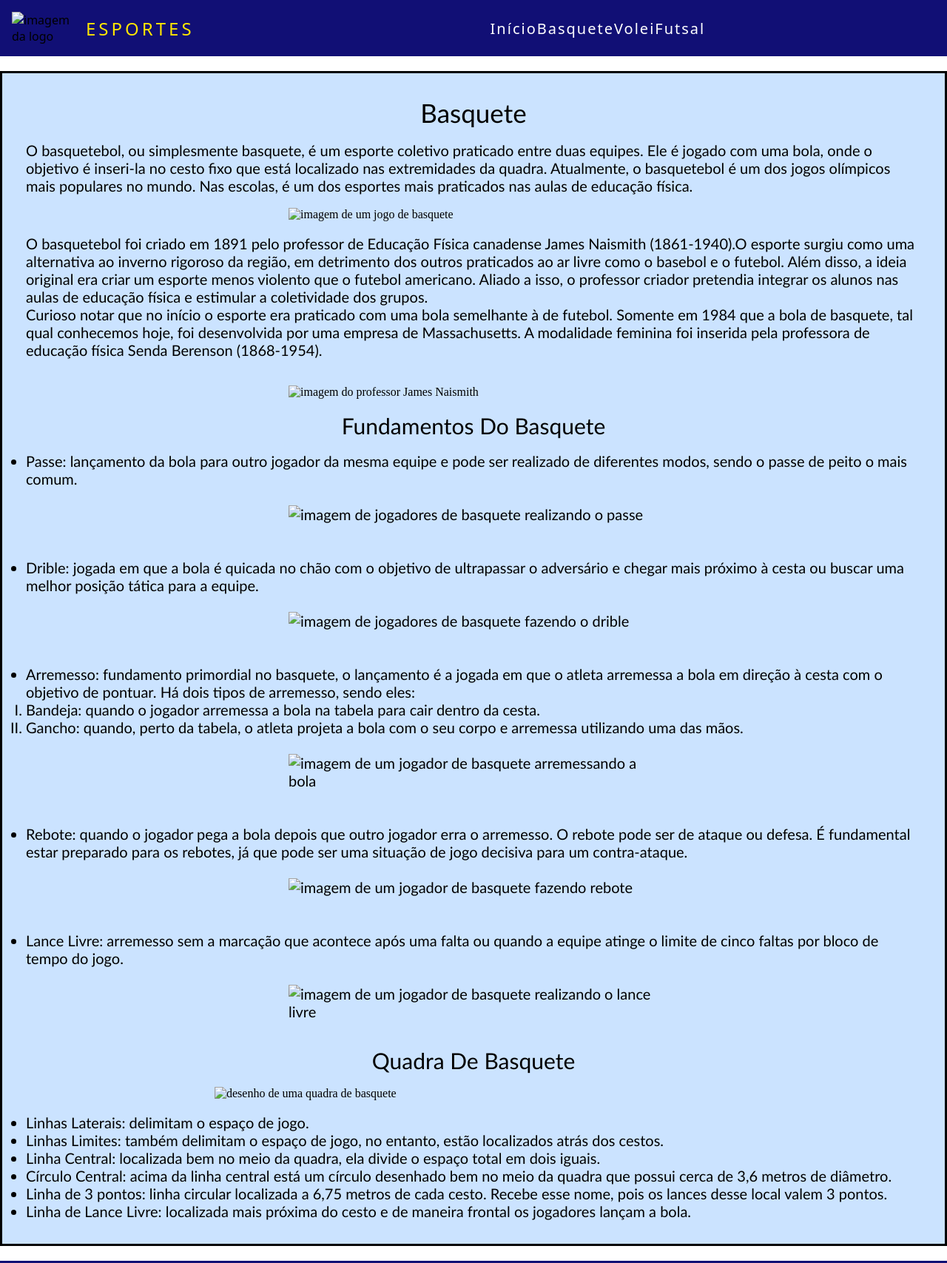
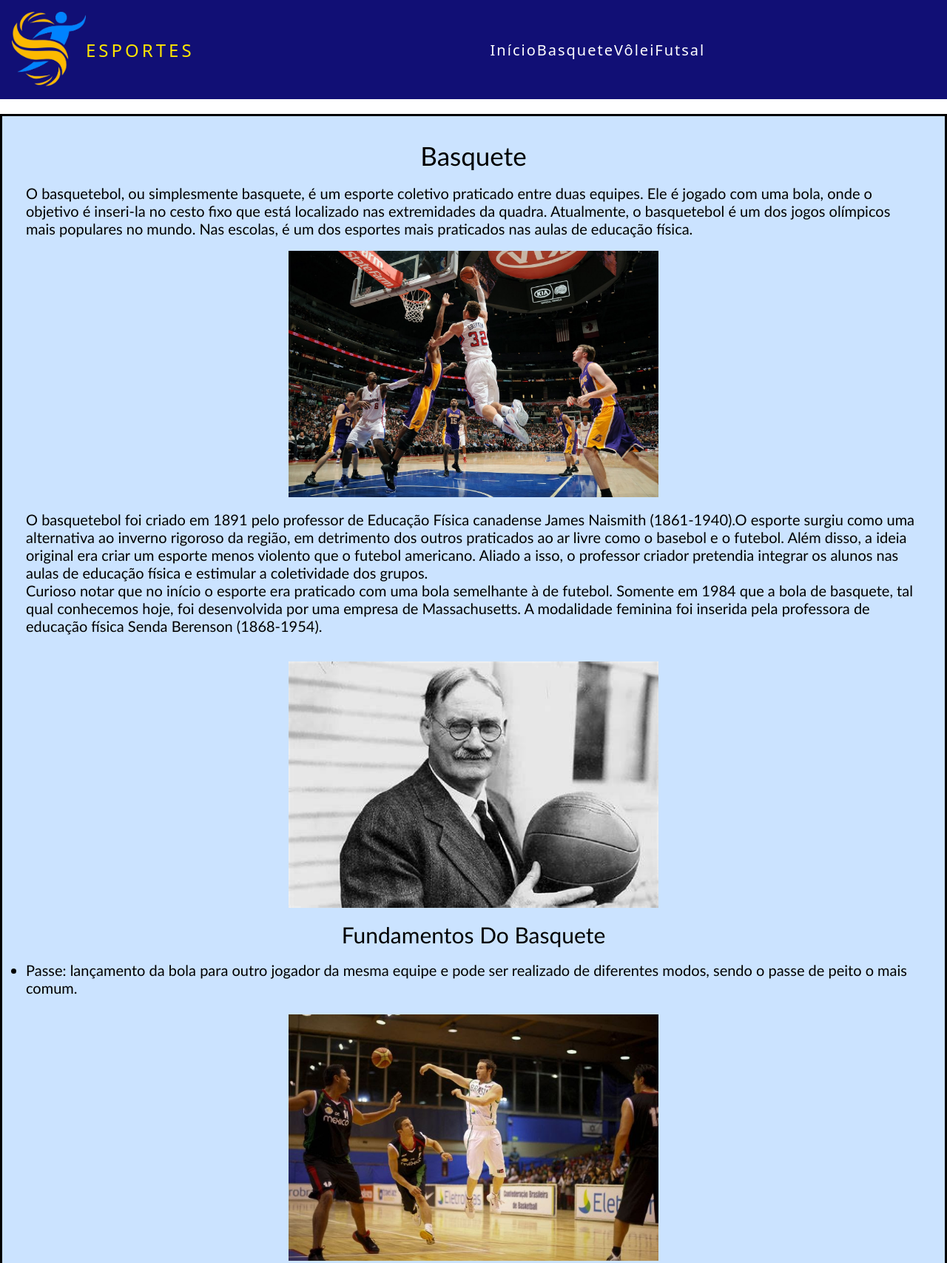
Before and after one commit to leticiamachado07/ep3, a plain HTML site: page leticia.html in a window 1280 px wide. Shown: the top 1707 px of the page at 74% size. Drawn offline with Linux system fonts and the light colour scheme.

Commit message:
Update leticia.html

```diff
--- a/leticia.html
+++ b/leticia.html
@@ -5,17 +5,18 @@
     <meta http-equiv="X-UA-Compatible" content="IE=edge">
     <meta name="viewport" content="width=device-width, initial-scale=1.0">
     <title>Document</title>
+    <link rel="stylesheet" href="https://cdnjs.cloudflare.com/ajax/libs/font-awesome/6.4.0/css/all.min.css"></linnk>
     <link rel="stylesheet" href="style.css">
 </head>
 <body>
     <header class="grad_h">
         <nav>
-            <img class="img-logo" src="img/logo.png" alt="imagem da logo">
-            <a class="logo" href="index.html">Esportes</a>
+            <img class="img-logo" src="imagens/logo.png" alt="imagem da logo">
+            <a class="logo" href="index.html">esportes</a>
             <ul class="navlist" >
                 <li><a href="index.html">Início</a></li>
                 <li><a href="leticia.html">Basquete</a></li>
-                <li><a href="maria.html">Volei</a></li>
+                <li><a href="maria.html">Vôlei</a></li>
                 <li><a href="matheus.html">Futsal</a></li>
             </ul>
         </nav>
@@ -27,7 +28,7 @@
     <p>O basquetebol, ou simplesmente basquete, é um esporte coletivo praticado entre duas equipes. Ele é jogado com uma bola, onde o objetivo é inseri-la no cesto fixo que está localizado nas extremidades da quadra. Atualmente, o basquetebol é um dos jogos olímpicos mais populares no mundo. Nas escolas, é um dos esportes mais praticados nas aulas de educação física.</p>
     <br>
     <figure>
-        <img class="img-p" src="img/basquete.jpg" title="Fonte:https://daraaz.net/wp-content/uploads/2020/04/NBA2.jpg" alt="imagem de um jogo de basquete"> </figure>
+        <img class="img-p" src="imagens/basquete.jpg" title="Fonte:https://daraaz.net/wp-content/uploads/2020/04/NBA2.jpg" alt="imagem de um jogo de basquete"> </figure>
     <br>
     <p>O basquetebol foi criado em 1891 pelo professor de Educação Física canadense James Naismith (1861-1940).O esporte surgiu como uma alternativa ao inverno rigoroso da região, em detrimento dos outros praticados ao ar livre como o basebol e o futebol.
         Além disso, a ideia original era criar um esporte menos violento que o futebol americano. Aliado a isso, o professor criador pretendia integrar os alunos nas aulas de educação física e estimular a coletividade dos grupos.</p>
@@ -35,7 +36,7 @@
         <br>
         <br>
         <figure>
-            <img class="img-p" src="img/james naismith.jpg" title="Fonte: https://vpitv.com/pywhidub/2020/12/BALONCESTO.jpg" alt="imagem do professor James Naismith">
+            <img class="img-p" src="imagens/james naismith.jpg" title="Fonte: https://vpitv.com/pywhidub/2020/12/BALONCESTO.jpg" alt="imagem do professor James Naismith">
         </figure>
 
 
@@ -45,12 +46,12 @@
 <ul class="topicos">
     <li>Passe: lançamento da bola para outro jogador da mesma equipe e pode ser realizado de diferentes modos, sendo o passe de peito o mais comum.</li>
     <br>
-    <img class="img-p" src="img/passe.jpg" alt="imagem de jogadores de basquete realizando o passe">
+    <img class="img-p" src="imagens/passe.jpg" alt="imagem de jogadores de basquete realizando o passe">
     <br>
     <br>
     <li>Drible: jogada em que a bola é quicada no chão com o objetivo de ultrapassar o adversário e chegar mais próximo à cesta ou buscar uma melhor posição tática para a equipe.</li>
     <br>
-    <img class="img-p" src="img/drible.jpg" alt="imagem de jogadores de basquete fazendo o drible">
+    <img class="img-p" src="imagens/drible.jpg" alt="imagem de jogadores de basquete fazendo o drible">
     <br>
     <br>
     <li>Arremesso: fundamento primordial no basquete, o lançamento é a jogada em que o atleta arremessa a bola em direção à cesta com o objetivo de pontuar. Há dois tipos de arremesso, sendo eles:</li>
@@ -58,25 +59,25 @@
         <li>Bandeja: quando o jogador arremessa a bola na tabela para cair dentro da cesta.</li>
         <li>Gancho: quando, perto da tabela, o atleta projeta a bola com o seu corpo e arremessa utilizando uma das mãos.</li>
         <br>
-        <img class="img-p" src="img/arremesso.jpg" alt="imagem de um jogador de basquete arremessando a bola">
+        <img class="img-p" src="imagens/arremesso.jpg" alt="imagem de um jogador de basquete arremessando a bola">
         <br>
         <br>
     </ol>
     <li>Rebote: quando o jogador pega a bola depois que outro jogador erra o arremesso. O rebote pode ser de ataque ou defesa. É fundamental estar preparado para os rebotes, já que pode ser uma situação de jogo decisiva para um contra-ataque.</li>
     <br>
-    <img class="img-p" src="img/rebote.webp" alt="imagem de um jogador de basquete fazendo rebote">
+    <img class="img-p" src="imagens/rebote.webp" alt="imagem de um jogador de basquete fazendo rebote">
     <br>
     <br>
     <li>Lance Livre: arremesso sem a marcação que acontece após uma falta ou quando a equipe atinge o limite de cinco faltas por bloco de tempo do jogo.</li>
     <br>
-    <img class="img-p" src="img/lance livre.jpg" alt="imagem de um jogador de basquete realizando o lance livre">
+    <img class="img-p" src="imagens/lance livre.jpg" alt="imagem de um jogador de basquete realizando o lance livre">
     </ul>
     <br>
     <br>
     <p class="titulo-topicos">Quadra De Basquete</p>
     <br>
     <figure>
-        <img class="img-p2" src="img/quadraa.webp" title="Fonte:https://static.todamateria.com.br/upload/qu/ad/quadradebasquetebol-cke.jpg?auto_optimize=low" alt="desenho de uma quadra de basquete">
+        <img class="img-p2" src="imagens/quadraa.webp" title="Fonte:https://static.todamateria.com.br/upload/qu/ad/quadradebasquetebol-cke.jpg?auto_optimize=low" alt="desenho de uma quadra de basquete">
     </figure>
     <br>
     <ul class="topicos">
@@ -91,6 +92,14 @@
 
 </main>
 <footer class="grad_f">
+    <div id="footer-social-medias">
+        <a href="https://www.instagram.com/let1cia_rm/"> <i class="fa-brands fa-instagram"></i></a>
+
+        <a href="https://mail.google.com/mail/u/0/#search/leticia.regina.machado%40escola.pr.gov.br"><i class="fa-regular fa-envelope"></i></a>
+
+        <a href="https://github.com/leticiamachado07"> <i class="fa-brands fa-github"></i></a>
+
+    </div>
 
 </footer>
 </body>
```
